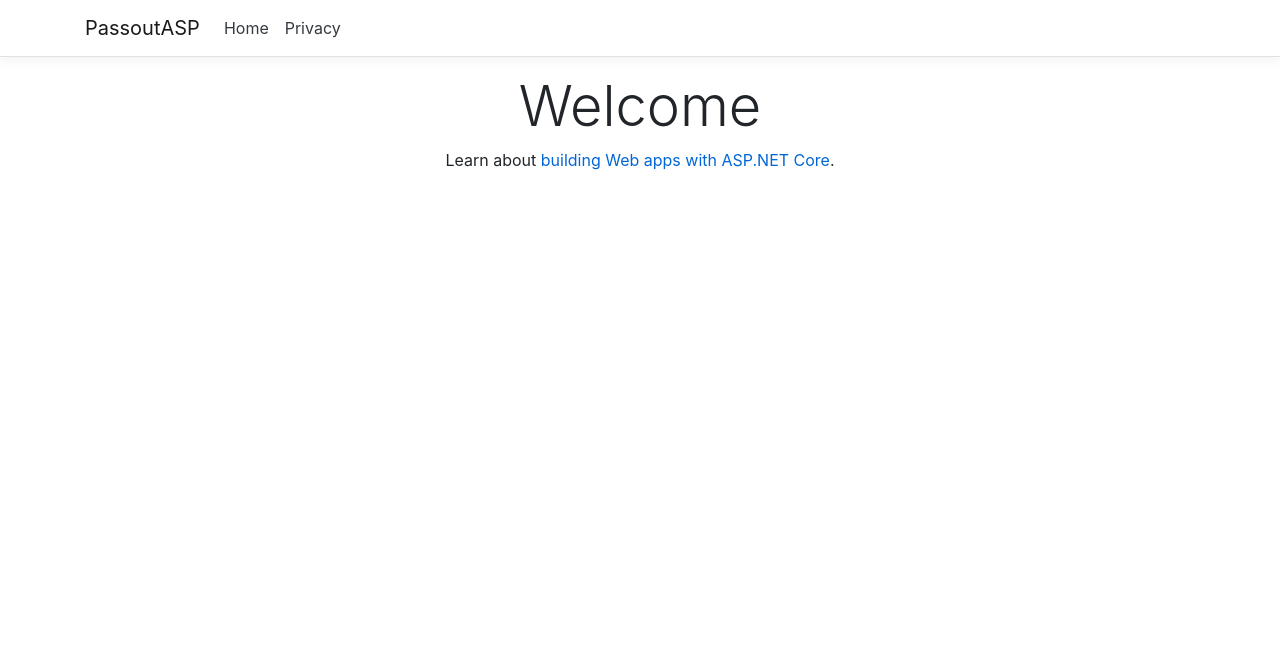
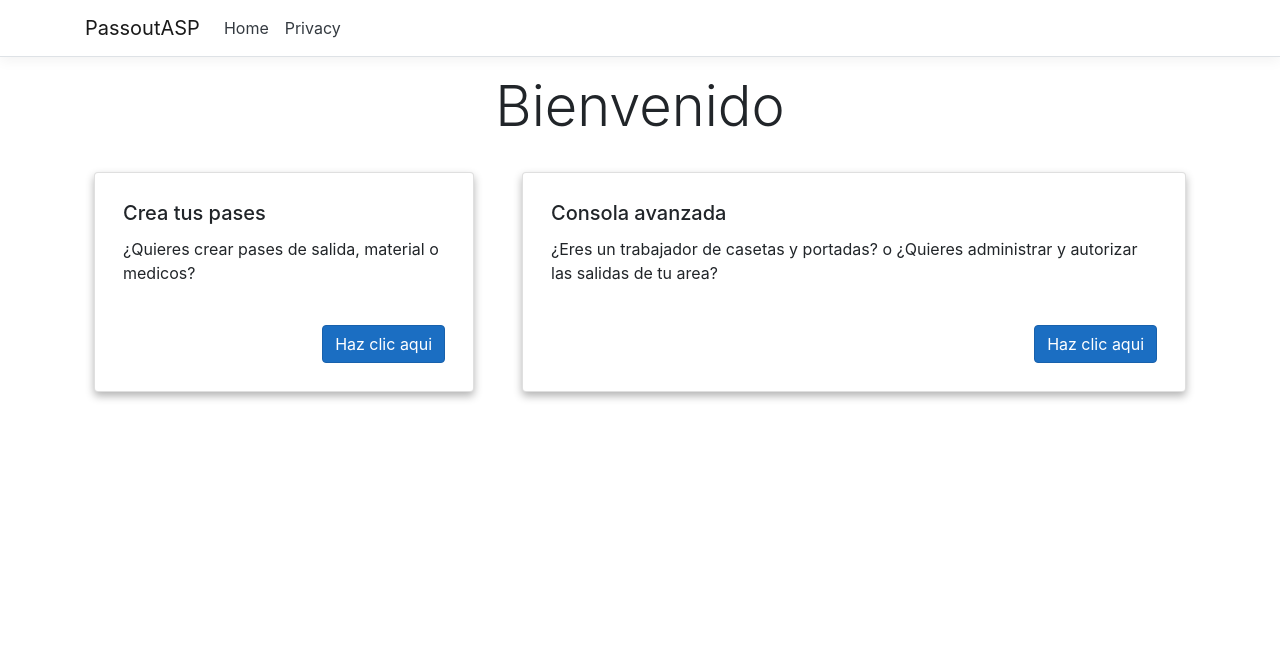
Before and after one commit to anherukun/ControlPasesASPNETCore, an ASP.NET Core app: page / in a window 1280 px wide. Shown: the top 656 px of the page. Run offline with ASP.NET Core 8, Linux system fonts and the light colour scheme.

Commit message:
Se agregan Controllers: 	- Manager 	- Users
Se agrega vista de Login
Se agrega vista Manager\Index

```diff
--- a/PassoutASP/Controllers/HomeController.cs
+++ b/PassoutASP/Controllers/HomeController.cs
@@ -23,12 +23,7 @@ namespace PassoutASP.Controllers
             return View();
         }
 
-        public IActionResult Menu()
-        {
-            return View();
-        }
-
-        public IActionResult ManagerLogin()
+        public IActionResult Login()
         {
             return View();
         }
--- a/PassoutASP/Models/User.cs
+++ b/PassoutASP/Models/User.cs
@@ -11,7 +11,7 @@ namespace PassoutASP.Models
 
         [Required] public int EmployeId { get; set; }
 
-        [Required] public SecureString Password { get; set; }
+        public SecureString Password { get; set; }
 
         [Required] public string FirstName { get; set; }
 
@@ -20,6 +20,8 @@ namespace PassoutASP.Models
         [Required] public string Rol { get; set; }
 
         public string LoginToken { get; set; }
+
+        public DateTime LastLogin { get; set; }
 
         public bool RequirePasswordChange { get; set; }
     }
--- a/PassoutASP/Views/Home/Index.cshtml
+++ b/PassoutASP/Views/Home/Index.cshtml
@@ -3,6 +3,30 @@
 }
 
 <div class="text-center">
-    <h1 class="display-4">Welcome</h1>
-    <p>Learn about <a href="https://docs.microsoft.com/aspnet/core">building Web apps with ASP.NET Core</a>.</p>
+    <h1 class="display-4">Bienvenido</h1>
 </div>
+
+<div class="row">
+    <div class="col-sm-4 card rounded" style="box-shadow: 0 4px 8px 0 rgba(0,0,0,0.3); padding: 8px; margin:24px;">
+        <div class="card-body">
+            <h5 class="card-title">Crea tus pases</h5>
+            <p class="card-text">¿Quieres crear pases de salida, material o medicos?</p>
+        </div>
+        <div class="card-body">
+            <div style="text-align:right;">
+                <a class="btn btn-primary" href="#">Haz clic aqui</a>
+            </div>
+        </div>
+    </div>
+    <div class="col-sm card rounded" style="box-shadow: 0 4px 8px 0 rgba(0,0,0,0.3); padding: 8px; margin:24px;">
+        <div class="card-body">
+            <h5 class="card-title">Consola avanzada</h5>
+            <p class="card-text">¿Eres un trabajador de casetas y portadas? o ¿Quieres administrar y autorizar las salidas de tu area?</p>
+        </div>
+        <div class="card-body">
+            <div style="text-align:right;">
+                <a class="btn btn-primary" href="@Url.Action("Login", "Home")">Haz clic aqui</a>
+            </div>
+        </div>
+    </div>
+</div>
```
Also changed, not shown: PassoutASP/Controllers/ManagerController.cs (added, +16 -0 lines), PassoutASP/Controllers/UsersController.cs (added, +16 -0 lines), PassoutASP/Views/Home/Login.cshtml (added, +26 -0 lines), PassoutASP/Views/Manager/Index.cshtml (added, +7 -0 lines), PassoutASP/PassoutASP.csproj, PassoutASP/wwwroot/Images/Imagen 2.png (added).
